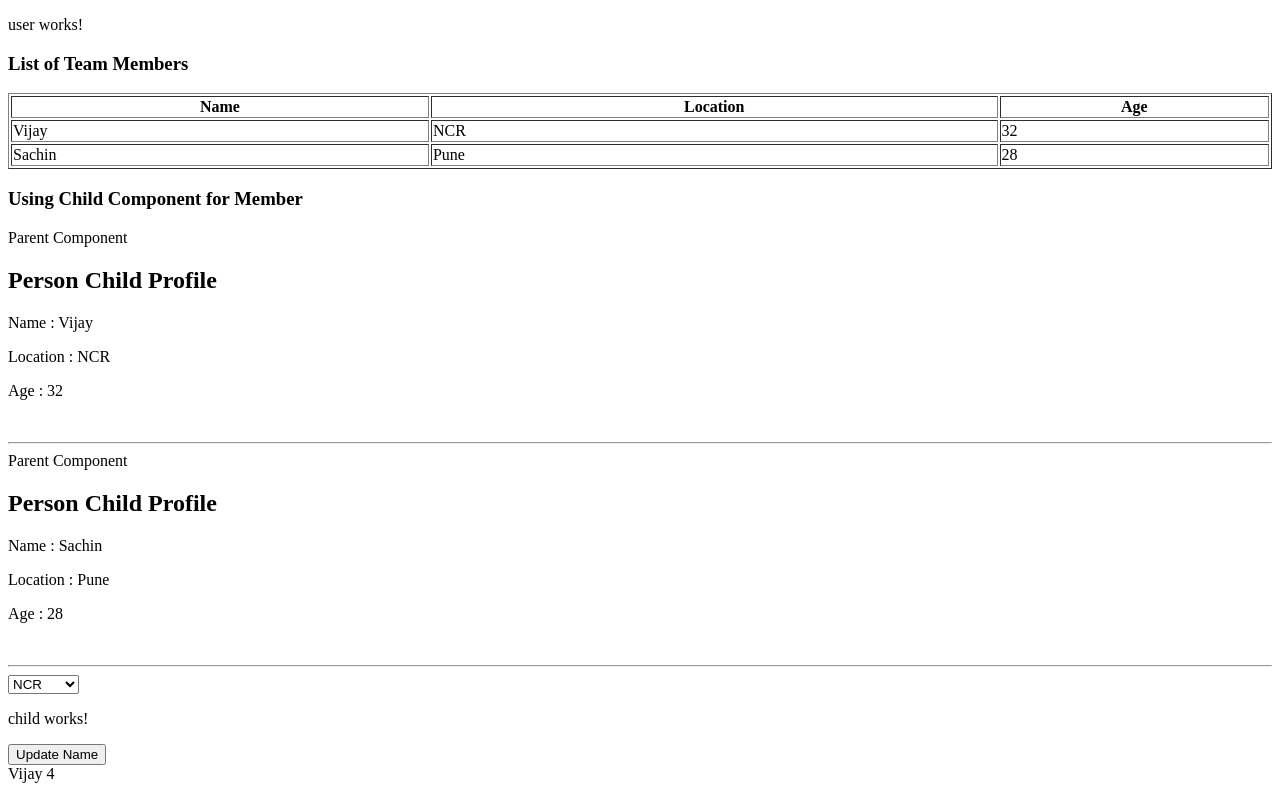
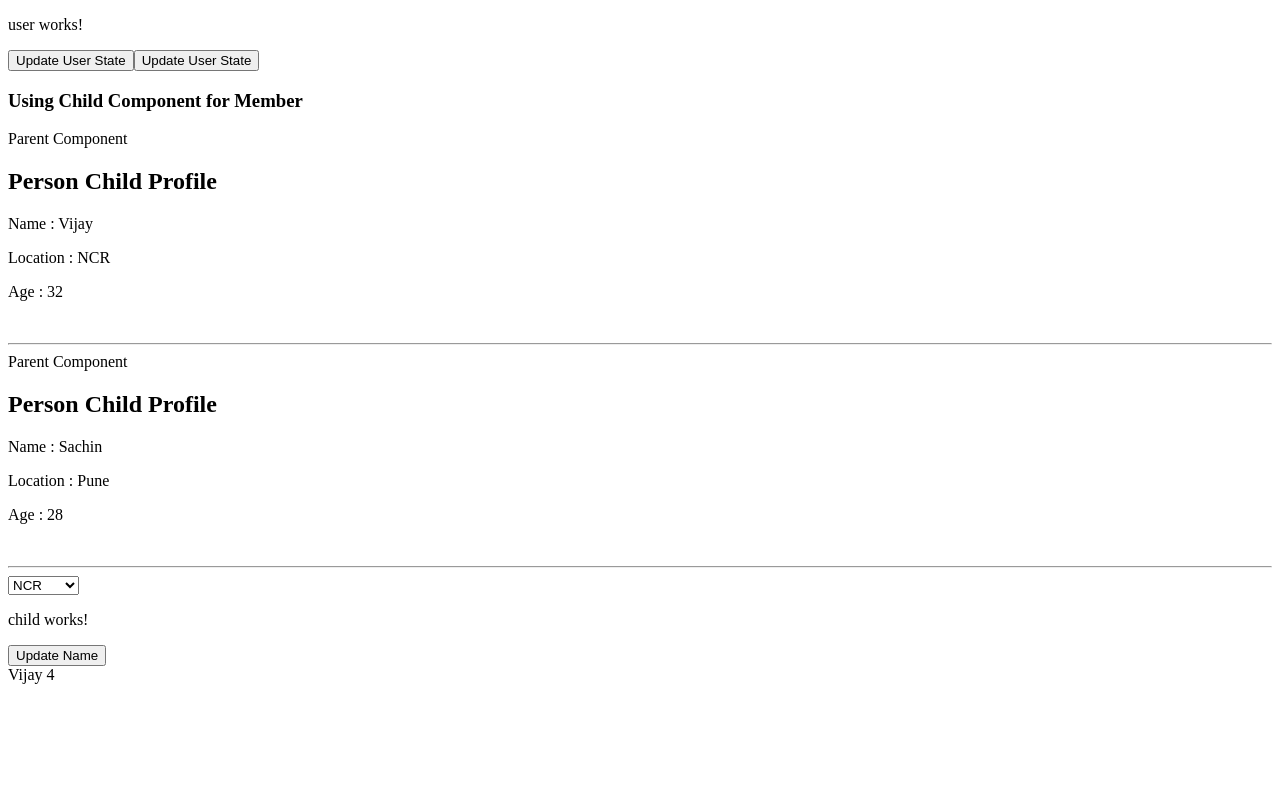
Before and after one commit to aryavijay/sachin, an Angular app: page /user in a window 1280 px wide. Built offline with nearby package versions, Linux system fonts and the light colour scheme.

Commit message:
Coummunication between Components through services

```diff
--- a/src/app/Components/home/home.component.html
+++ b/src/app/Components/home/home.component.html
@@ -1,4 +1,5 @@
 <p>
   home works!
 </p>
-<app-profile></app-profile>
+
+<a (click)="navigateToUser()"> User </a>
--- a/src/app/Components/home/home.component.ts
+++ b/src/app/Components/home/home.component.ts
@@ -1,4 +1,6 @@
 import { Component, OnInit } from '@angular/core';
+import {StateService} from '../../service/state.service';
+import {Router} from '@angular/router';
 
 @Component({
   selector: 'app-home',
@@ -7,9 +9,17 @@ import { Component, OnInit } from '@angular/core';
 })
 export class HomeComponent implements OnInit {
 
-  constructor() { }
+  constructor(private state: StateService, private router:Router) { }
 
   ngOnInit() {
+    this.state.getUserState().subscribe(data=>{
+      console.log(data);
+    })
+  }
+
+
+  navigateToUser(){
+    this.router.navigateByUrl("/user");
   }
 
 }
--- a/src/app/Components/user/user.component.html
+++ b/src/app/Components/user/user.component.html
@@ -2,7 +2,11 @@
   user works!
 </p>
 
-<div>
+<button (click)="updateState()" >Update User State</button>
+<button (click)="updateState2()" >Update User State</button>
+
+
+<!--<div>
   <h3> List of Team Members</h3>
   <table width="100%" border="1">
     <tr><th>Name</th><th>Location</th><th>Age</th></tr>
@@ -15,7 +19,7 @@
     </tbody>
   </table>
 
-</div>
+</div>-->
 
 <div>
   <h3> Using Child Component for Member</h3>
--- a/src/app/Components/user/user.component.ts
+++ b/src/app/Components/user/user.component.ts
@@ -1,5 +1,7 @@
 import { Component, OnInit } from '@angular/core';
 import {createOutput} from '@angular/compiler/src/core';
+import {StateService} from '../../service/state.service';
+import {Router} from '@angular/router';
 
 @Component({
   selector: 'app-user',
@@ -11,8 +13,9 @@ export class UserComponent implements OnInit {
   team:any;
   childName= [];
   item: any =['NCR', 'Pune', 'Bombay'];
+  counter:number  = 0;
 
-  constructor() {
+  constructor(private  state: StateService, private router:Router) {
     this.team = { "members":[
       {
         name:"Vijay",
@@ -30,10 +33,20 @@ export class UserComponent implements OnInit {
 
 
   ngOnInit() {
+
   }
 
-  updatedNameEvent(event){
+  updatedNameEvent(event) {
     this.childName.push(event);
   }
 
+  updateState(){
+    this.state.setUserData(this.team.members[0]);
+    this.counter++;
+    this.router.navigateByUrl("/")
+  }
+  updateState2(){
+    this.state.setUserData(this.team.members[1]);
+    this.router.navigateByUrl("/")
+  }
 }
--- a/src/app/app.module.ts
+++ b/src/app/app.module.ts
@@ -10,6 +10,7 @@ import {route} from './app.routes';
 import { HomeComponent } from './Components/home/home.component';
 import { UserComponent } from './Components/user/user.component';
 import { ChildComponent } from './components/child/child.component';
+import { StateService } from './service/state.service';
 
 
 @NgModule({
@@ -24,7 +25,9 @@ import { ChildComponent } from './components/child/child.component';
     BrowserModule,
     RouterModule.forRoot(route),
   ],
-  providers: [],
+  providers: [
+    StateService
+  ],
   bootstrap: [AppComponent]
 })
 export class AppModule { }
--- /dev/null
+++ b/src/app/service/state.service.ts
@@ -0,0 +1,21 @@
+import { Injectable } from '@angular/core';
+import {Observable} from 'rxjs/Observable';
+import {Subject} from 'rxjs/Subject';
+import {BehaviorSubject} from 'rxjs/BehaviorSubject';
+
+@Injectable()
+export class StateService {
+
+  private userObject = new BehaviorSubject<object>({});
+
+  constructor() { }
+
+
+  setUserData( data:object){
+    this.userObject.next(data);
+  }
+
+  getUserState(){
+    return this.userObject;
+  }
+}
```
Also changed, not shown: 1 other file (tests, documents, lock files or other folders).
